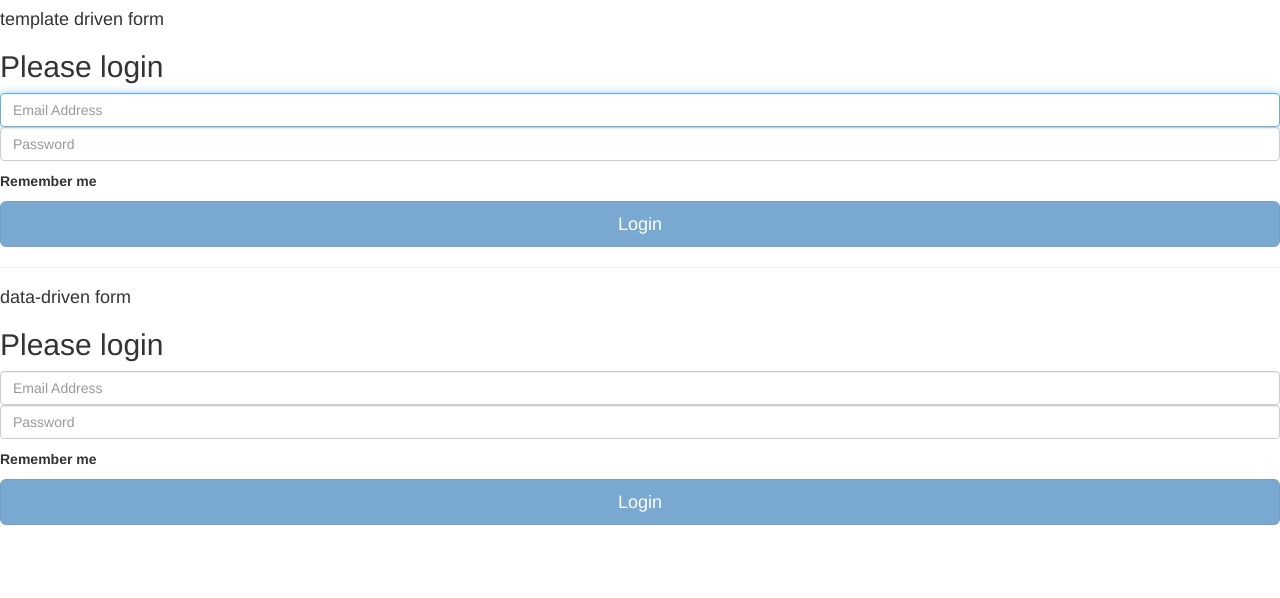
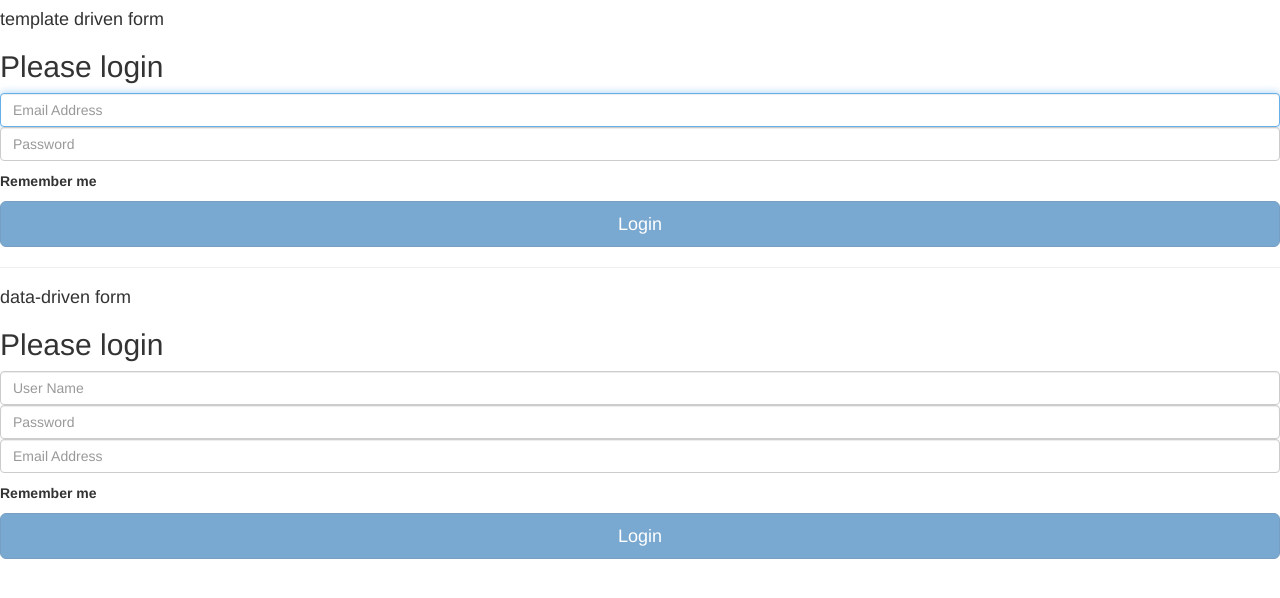
Before and after one commit to avilavate/ngForm, an Angular app in the folder ngForms/: page / in a window 1280 px wide. Shown: the top 598 px of the page. Built offline with nearby package versions, Linux system fonts and the light colour scheme.

Commit message:
Added email patter validator (regex).

```diff
--- a/ngForms/src/app/data-driven-form/data-driven-form.component.html
+++ b/ngForms/src/app/data-driven-form/data-driven-form.component.html
@@ -2,9 +2,9 @@
   <form class="form-signin" (ngSubmit)="submitForm()" [formGroup]="myForm">
     <h2 class="form-signin-heading">Please login</h2>
 
-    <input type="text" class="form-control" name="username" placeholder="Email Address" autofocus="" formControlName="username"/>
+    <input type="text" class="form-control" name="username" placeholder="User Name" autofocus="" formControlName="username"/>
     <input type="password" class="form-control" name="password" placeholder="Password" formControlName="password"/>
-
+    <input type="email" class="form-control" name="email" placeholder="Email Address" formControlName="email">
     <label class="checkbox" name=password>
         <input type="checkbox" value="remember-me" id="rememberMe" name="rememberMe" > Remember me
       </label>
--- a/ngForms/src/app/data-driven-form/data-driven-form.component.ts
+++ b/ngForms/src/app/data-driven-form/data-driven-form.component.ts
@@ -13,7 +13,8 @@ export class DataDrivenFormComponent implements OnInit {
     this.myForm = new FormGroup(
       {
         'username': new FormControl('', Validators.required),
-        'password': new FormControl('', Validators.required)
+        'password': new FormControl('', Validators.required),
+        'email': new FormControl('', [Validators.required, Validators.pattern(/^[a-zA-Z0-9.!#$%&’*+/=?^_`{|}~-]+@[a-zA-Z0-9-]+(?:\.[a-zA-Z0-9-]+)*$/)]),
       }
     )
   }
```
